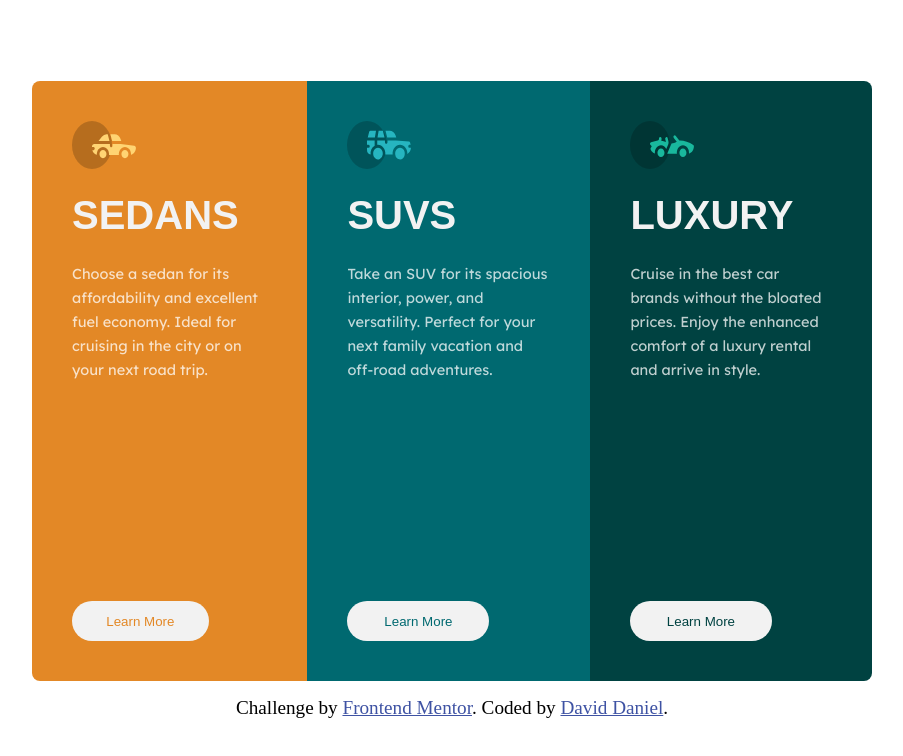
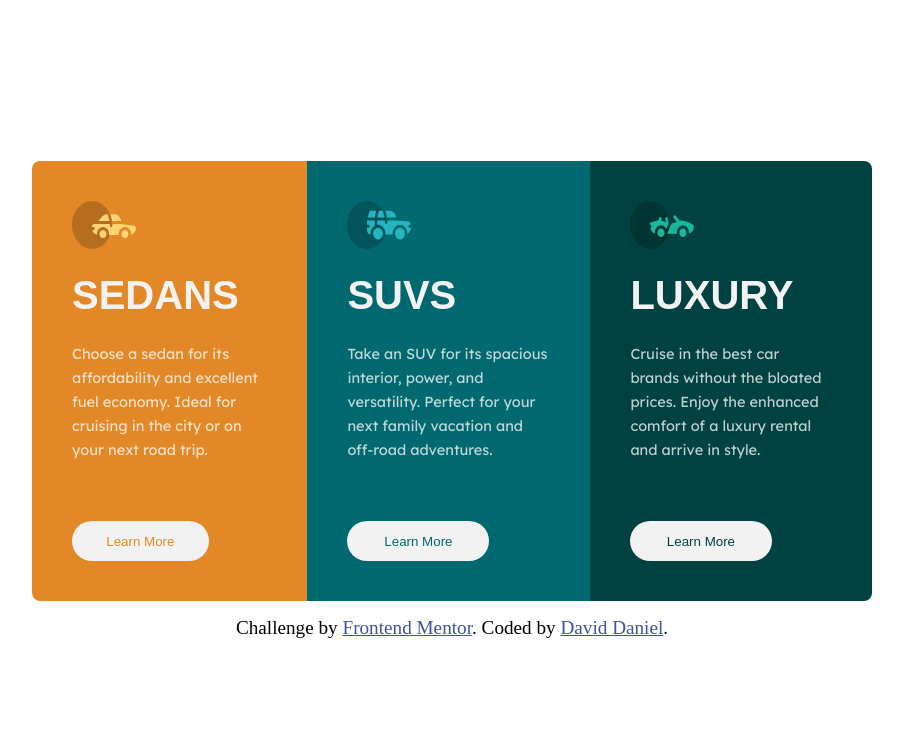
Before and after one commit to devdrizzy-ceo/3-column-card-preview, a plain HTML site: page index.html in a window 1280 px wide. Shown: the whole page, without its empty margins (188-1091 px from the left). Drawn offline with Linux system fonts and the light colour scheme; a web font is replaced by a local one.

Commit message:
Add files via upload

```diff
--- a/css/style.css
+++ b/css/style.css
@@ -14,7 +14,7 @@ body {
 }
 
 main {
-  min-height: 75vh;
+  height: clamp(20rem, 27.5rem, 30rem);
   max-width: 52.5rem;
   display: flex;
   border-radius: 0.5rem;
@@ -30,6 +30,7 @@ main {
   background-color: hsl(31, 77%, 52%);
   padding: 2.5rem;
   justify-content: space-between;
+
 }
 
 .suvs {
@@ -48,6 +49,7 @@ button {
   border-radius: 2rem;
   border: none;
   background-color: hsl(0, 0%, 95%);
+  margin-top: 0rem;
 }
 
 img {
```
